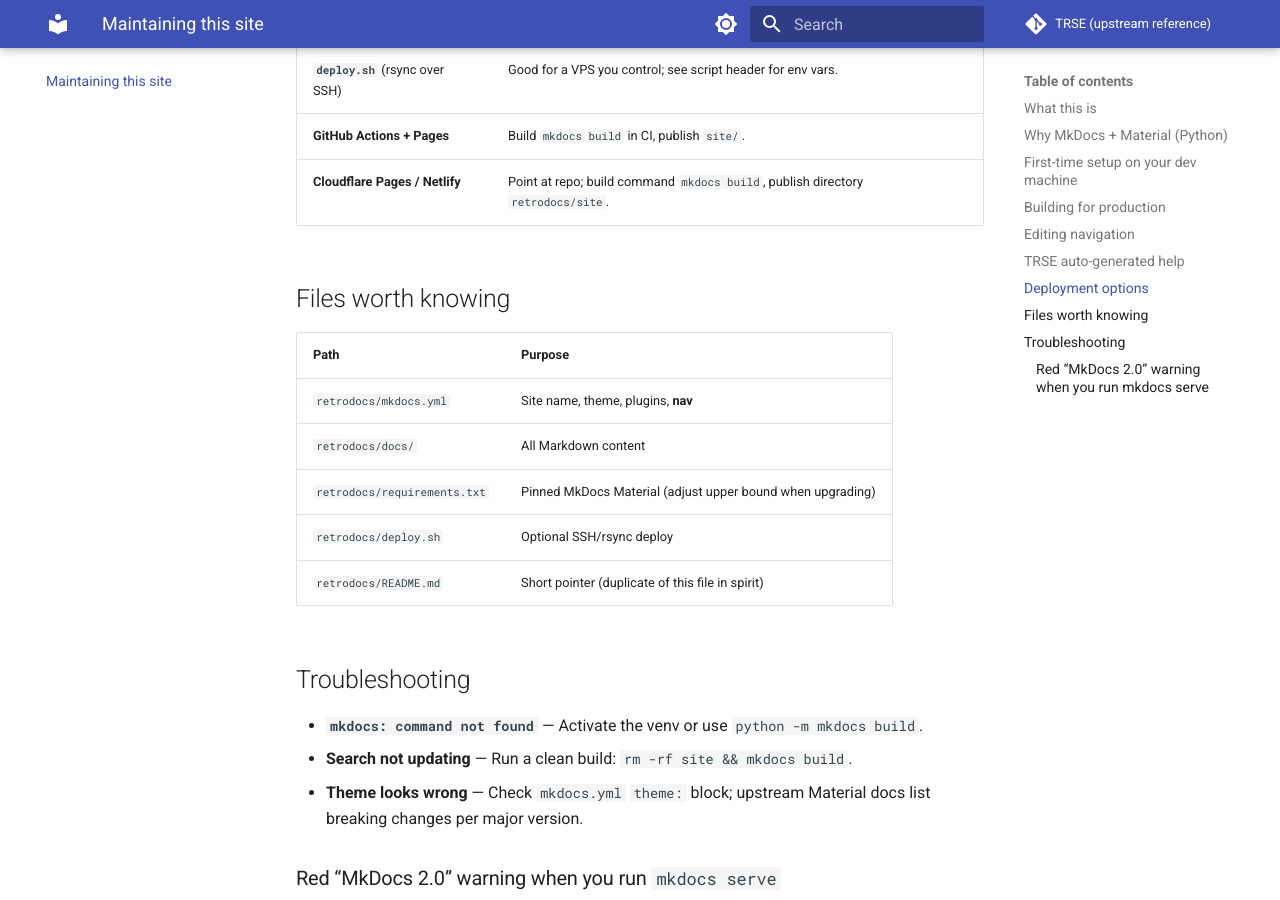
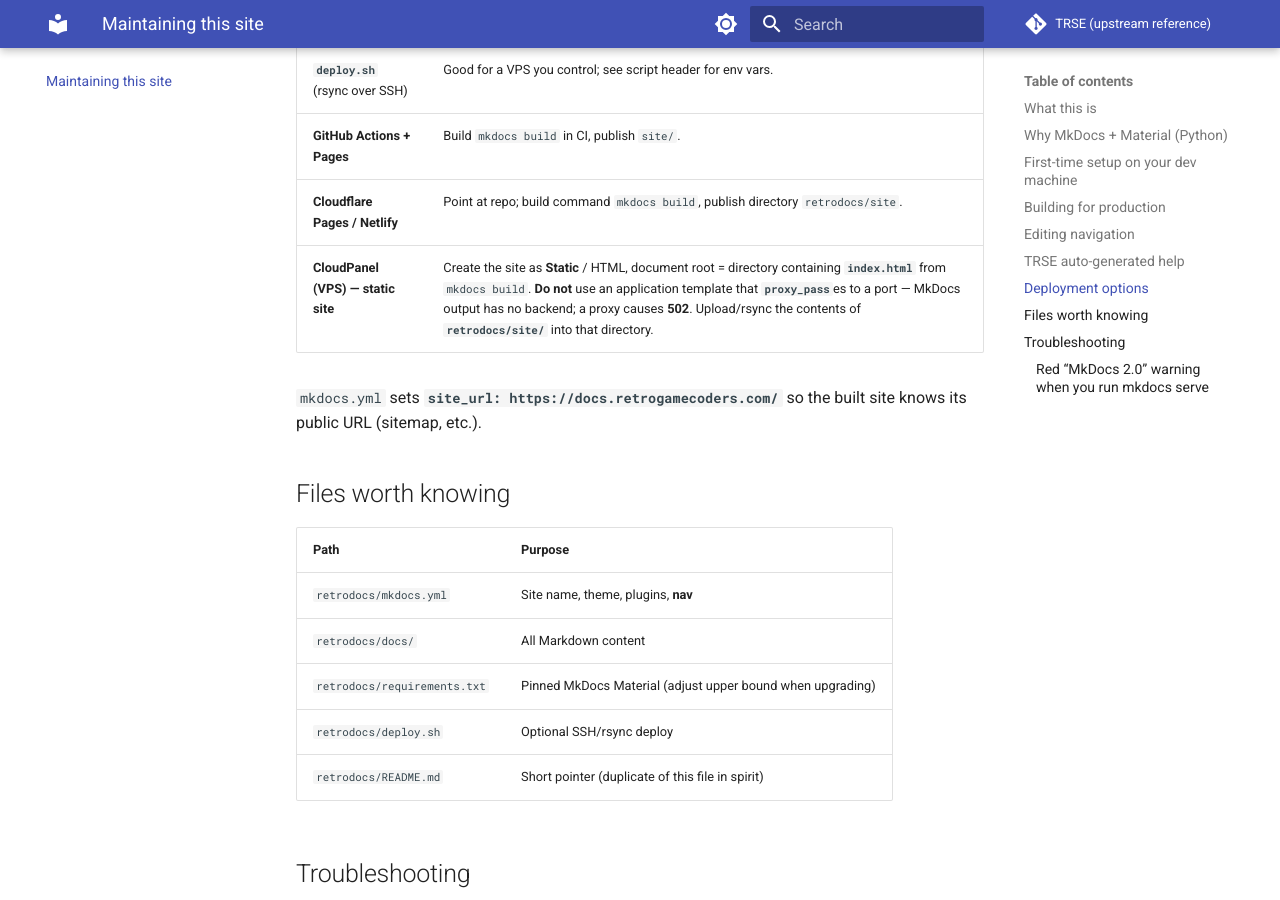
Before and after one commit to omiq/retrodocs, an MkDocs documentation site: the page built from docs/MAINTAINING.md, in a window 1280 px wide and 900 px high, scrolled down 1588 px. Built offline with MkDocs 1.6.1 and Material for MkDocs 9.7.7, drawn with Linux system fonts in a browser that asks for light colours; comment, search, counter and statistics services are not loaded.

Commit message:
retrodocs: set site_url for docs.retrogamecoders.com, CloudPanel static note
Co-authored-by: Chris Garrett <chris@chrisg.com>

```diff
--- a/docs/MAINTAINING.md
+++ b/docs/MAINTAINING.md
@@ -55,6 +55,9 @@ TRSE’s IDE help lives in the **parent** repo (`resources/text/...`). This MkDo
 | **`deploy.sh`** (rsync over SSH) | Good for a VPS you control; see script header for env vars. |
 | **GitHub Actions + Pages** | Build `mkdocs build` in CI, publish `site/`. |
 | **Cloudflare Pages / Netlify** | Point at repo; build command `mkdocs build`, publish directory `retrodocs/site`. |
+| **CloudPanel (VPS) — static site** | Create the site as **Static** / HTML, document root = directory containing **`index.html`** from `mkdocs build`. **Do not** use an application template that **`proxy_pass`**es to a port — MkDocs output has no backend; a proxy causes **502**. Upload/rsync the contents of **`retrodocs/site/`** into that directory. |
+
+`mkdocs.yml` sets **`site_url: https://docs.retrogamecoders.com/`** so the built site knows its public URL (sitemap, etc.).
 
 ## Files worth knowing
 
--- a/mkdocs.yml
+++ b/mkdocs.yml
@@ -8,8 +8,8 @@ site_name: Retro Game Coders Docs
 site_description: Educational documentation for retro programming — IDE, TRSE, assembly, C, BASIC, and more.
 site_author: Retro Game Coders
 
-# If you later host at a subpath, set e.g. docs_dir trailing path:
-# site_url: https://ide.retrogamecoders.com/docs/
+# Canonical URL (sitemap, social cards). Production:
+site_url: https://docs.retrogamecoders.com/
 
 repo_url: https://github.com/omiq/TRSE
 repo_name: TRSE (upstream reference)
```
